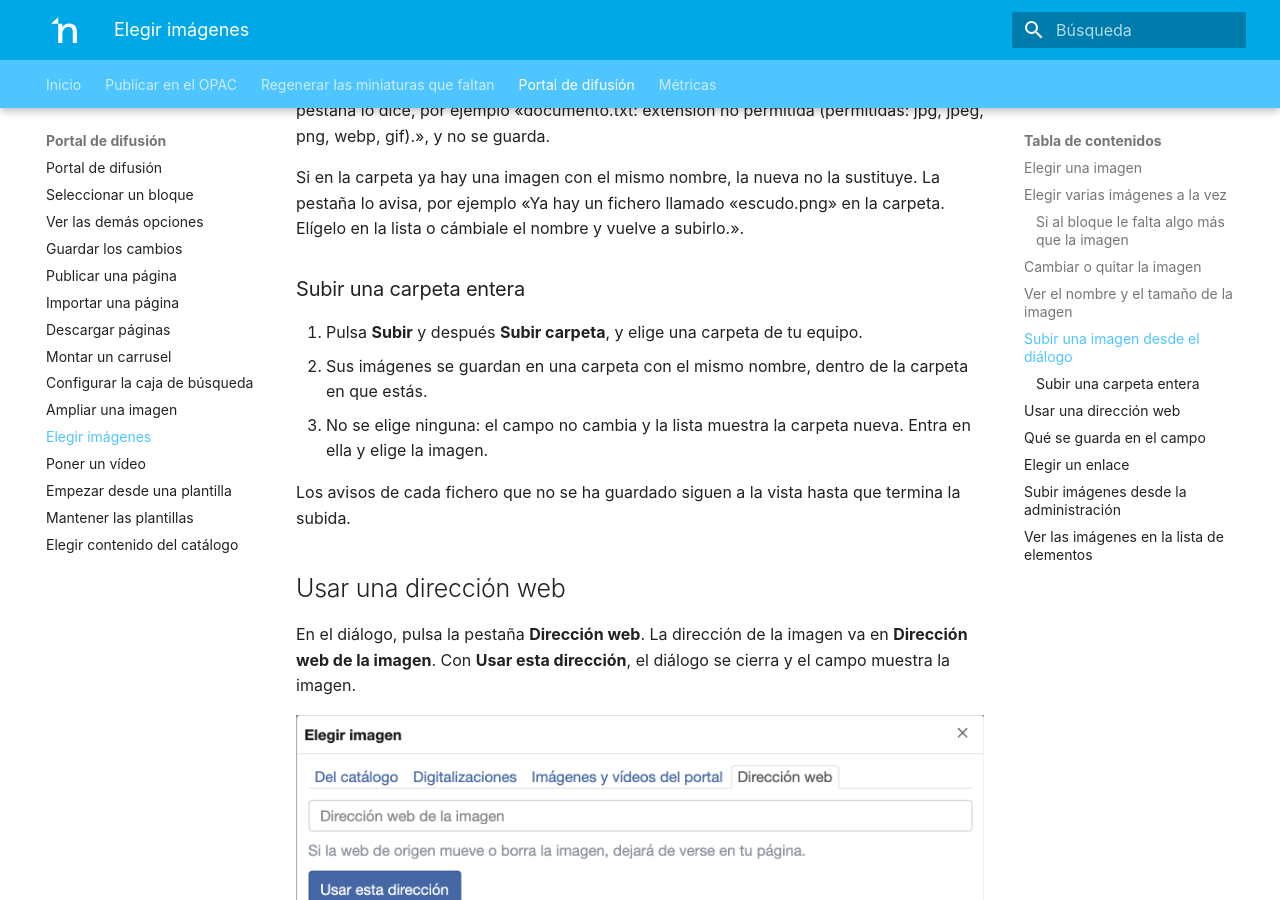
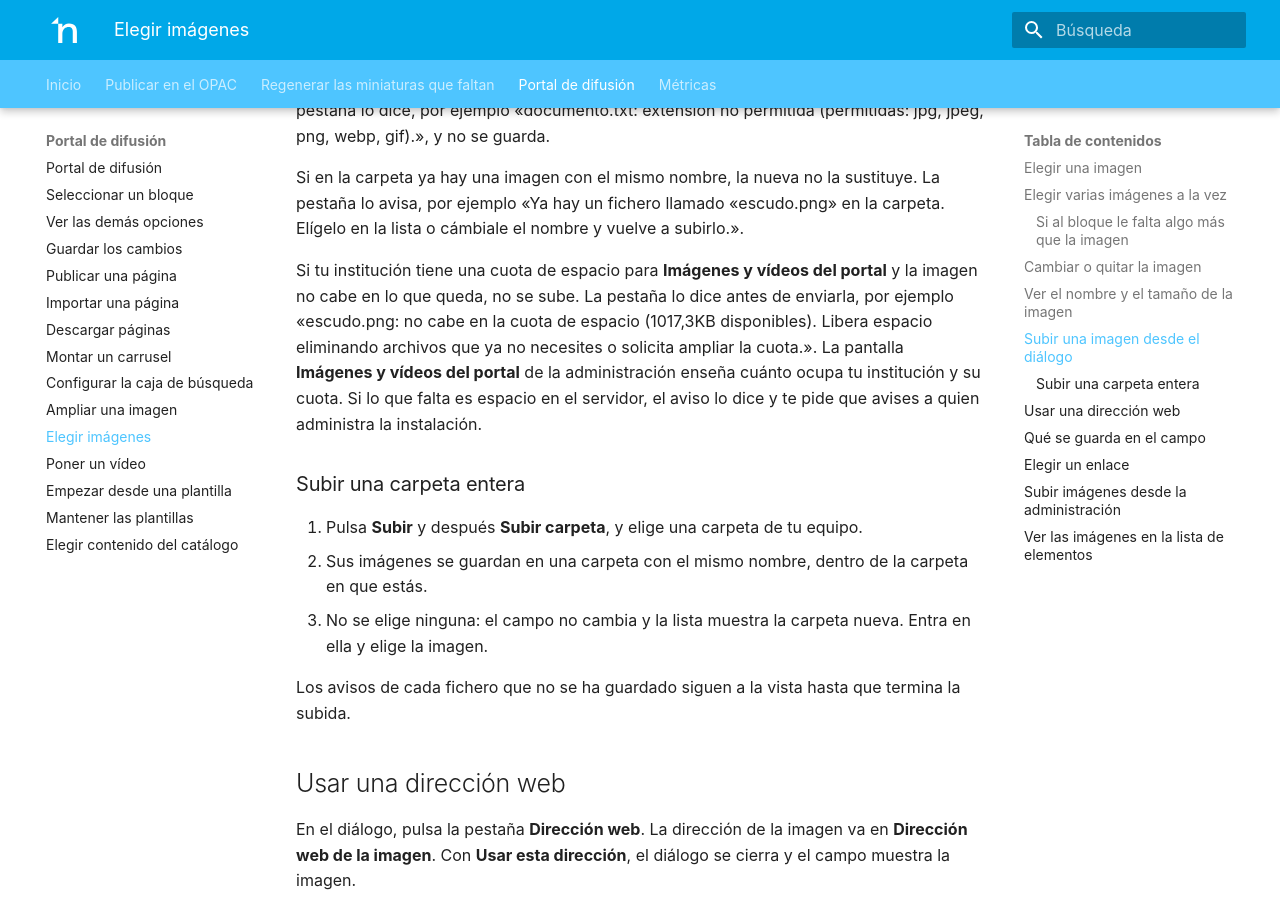
Before and after one commit to nubarchiva/nuba-docs, an MkDocs documentation site: the page built from docs/user-guide/diffusion-portal/choose-images.md, in a window 1280 px wide and 900 px high, scrolled down 4586 px. Built offline with MkDocs 1.6.1 and Material for MkDocs 9.7.7, drawn with Linux system fonts in a browser that asks for light colours.

Commit message:
docs(guía): qué pasa al subir una imagen sin espacio

```diff
--- a/docs/user-guide/diffusion-portal/choose-images.md
+++ b/docs/user-guide/diffusion-portal/choose-images.md
@@ -138,6 +138,12 @@ Si en la carpeta ya hay una imagen con el mismo nombre, la nueva no la sustituye
 «Ya hay un fichero llamado «escudo.png» en la carpeta. Elígelo en la lista o cámbiale el nombre y vuelve a
 subirlo.».
 
+Si tu institución tiene una cuota de espacio para **Imágenes y vídeos del portal** y la imagen no cabe en lo que
+queda, no se sube. La pestaña lo dice antes de enviarla, por ejemplo «escudo.png: no cabe en la cuota de espacio
+(1017,3KB disponibles). Libera espacio eliminando archivos que ya no necesites o solicita ampliar la cuota.». La
+pantalla **Imágenes y vídeos del portal** de la administración enseña cuánto ocupa tu institución y su cuota. Si lo que falta es
+espacio en el servidor, el aviso lo dice y te pide que avises a quien administra la instalación.
+
 ### Subir una carpeta entera
 
 1. Pulsa **Subir** y después **Subir carpeta**, y elige una carpeta de tu equipo.
```
